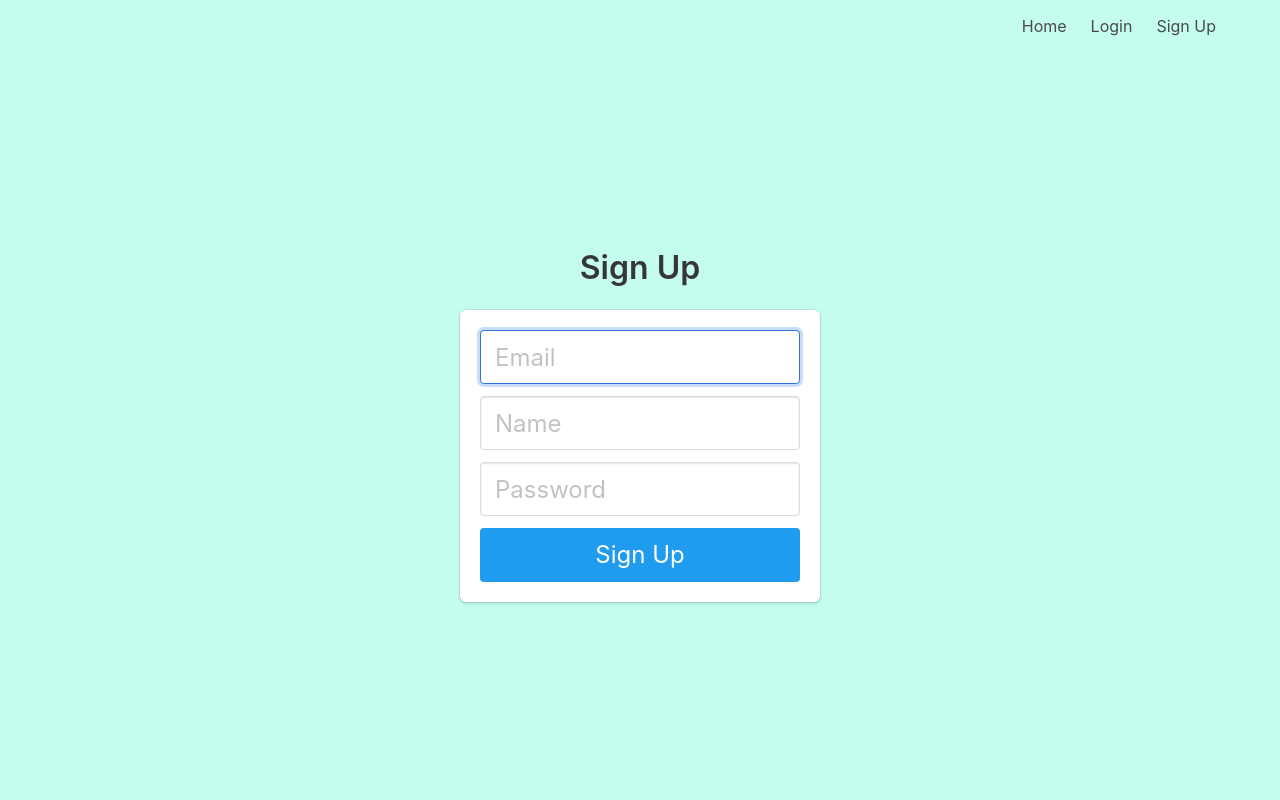
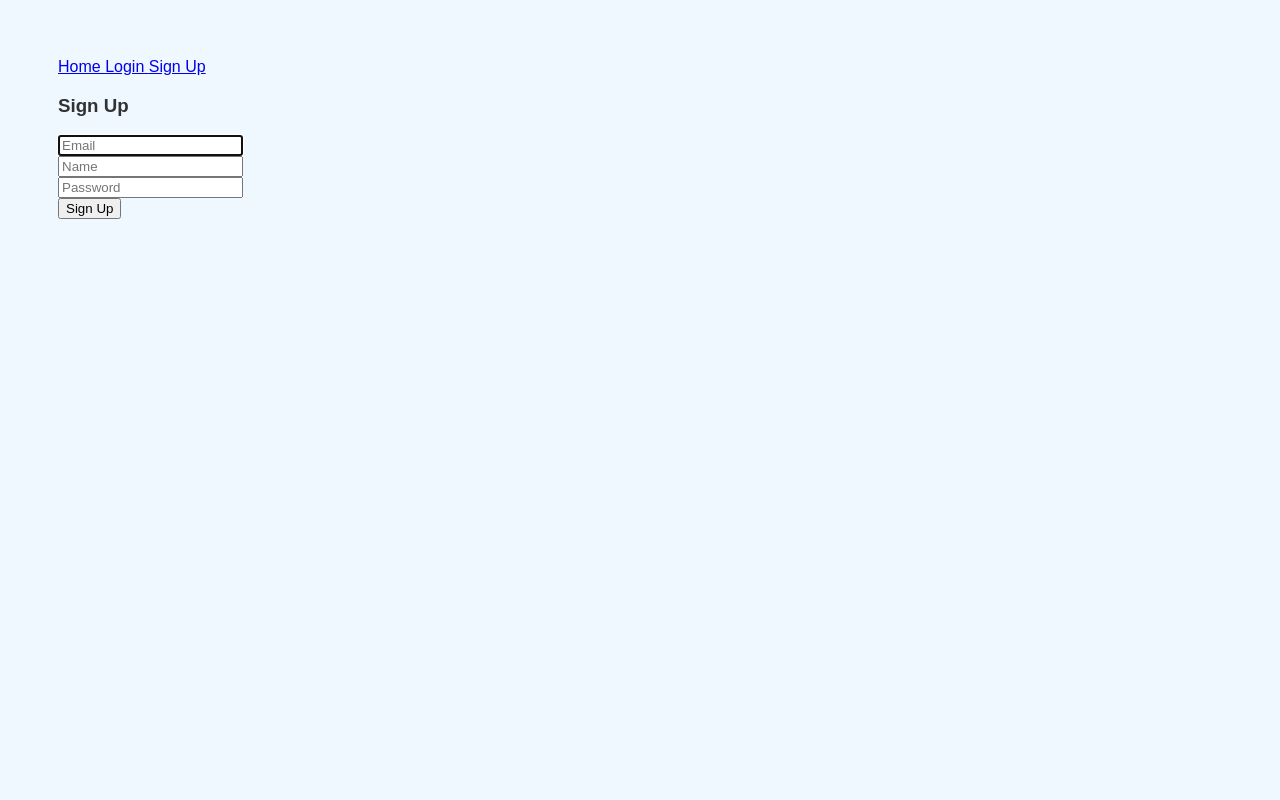
Before and after one commit to khushi-b/Leaf-It, a Python web app: template templates/signup.html in a window 1280 px wide. Run offline with Jinja, Linux system fonts and the light colour scheme; the template is opened without the code that fills it, so the values that code supplies are empty.

Commit message:
Create layout template and new user page

```diff
--- a/static/style.css
+++ b/static/style.css
@@ -1,4 +1,6 @@
 body {
-    background: red;
-    color: yellow;
+    background: aliceblue;
+    color: rgb(50,50,50);
+    font-family: sans-serif;
+    padding: 50px;
 }
--- a/templates/base.html
+++ /dev/null
@@ -1,50 +0,0 @@
-<!DOCTYPE html>
-<html>
-<head>
-    <meta charset="utf-8">
-    <meta http-equiv="X-UA-Compatible" content="IE=edge">
-    <meta name="viewport" content="width=device-width, initial-scale=1">
-    <title>Flask Auth Example</title>
-    <link rel="stylesheet" href="https://cdnjs.cloudflare.com/ajax/libs/bulma/0.7.2/css/bulma.min.css" />
-</head>
-<body>
-<section class="hero is-fullheight" style="background-color:#C4FCEF;">
-    <div class="hero-head">
-        <nav class="navbar">
-            <div class="container">
-                <div id="navbarMenuHeroA" class="navbar-menu">
-                    <div class="navbar-end">
-                        <a href="{{ url_for('main.index') }}" class="navbar-item">
-                            Home
-                        </a>
-                        {% if current_user.is_authenticated %}
-                        <a href="{{ url_for('main.profile') }}" class="navbar-item">
-                            Profile
-                        </a>
-                        {% endif %}
-                        {% if not current_user.is_authenticated %}
-                        <a href="{{ url_for('auth.login') }}" class="navbar-item">
-                            Login
-                        </a>
-                        <a href="{{ url_for('auth.signup') }}" class="navbar-item">
-                            Sign Up
-                        </a>
-                        {% endif %}
-                        {% if current_user.is_authenticated %}
-                        <a href="{{ url_for('auth.logout') }}" class="navbar-item">
-                            Logout
-                        </a>
-                        {% endif %}
-                    </div>
-                </div>
-            </div>
-        </nav>
-    </div>
-    <div class="hero-body">
-        <div class="container has-text-centered">
-            {% block content %}{% endblock %}
-        </div>
-    </div>
-</section>
-</body>
-</html>
--- /dev/null
+++ b/templates/layout.html
@@ -0,0 +1,50 @@
+<!DOCTYPE html>
+<html lang="en">
+<head>
+    <meta charset="UTF-8">
+    <meta http-equiv="X-UA-Compatible" content="IE=edge">
+    <meta name="viewport" content="width=device-width, initial-scale=1.0">
+    <title>{% block title %}{% endblock %}</title>
+    <link rel="stylesheet" href="{{ url_for('static', filename='style.css') }}">
+</head>
+<body>
+    <section class="hero is-fullheight">
+        <div class="hero-head">
+            <nav class="navbar">
+                <div class="container">
+                    <div id="navbarMenuHeroA" class="navbar-menu">
+                        <div class="navbar-end">
+                            <a href="{{ url_for('main.index') }}" class="navbar-item">
+                                Home
+                            </a>
+                            {% if current_user.is_authenticated %}
+                            <a href="{{ url_for('main.profile') }}" class="navbar-item">
+                                Profile
+                            </a>
+                            {% endif %}
+                            {% if not current_user.is_authenticated %}
+                            <a href="{{ url_for('auth.login') }}" class="navbar-item">
+                                Login
+                            </a>
+                            <a href="{{ url_for('auth.signup') }}" class="navbar-item">
+                                Sign Up
+                            </a>
+                            {% endif %}
+                            {% if current_user.is_authenticated %}
+                            <a href="{{ url_for('auth.logout') }}" class="navbar-item">
+                                Logout
+                            </a>
+                            {% endif %}
+                        </div>
+                    </div>
+                </div>
+            </nav>
+        </div>
+        <div class="hero-body">
+            <div class="container has-text-centered">
+                {% block content %}{% endblock %}
+            </div>
+        </div>
+    </section>
+</body>
+</html>
--- a/templates/login.html
+++ b/templates/login.html
@@ -1,5 +1,5 @@
-{% extends "base.html" %}
-
+{% extends "layout.html" %}
+{% block title %}Leaf-It | Log In{% endblock %}
 {% block content %}
 <div class="column is-4 is-offset-4">
     <h3 class="title">Login</h3>
--- a/templates/profile.html
+++ b/templates/profile.html
@@ -1,5 +1,5 @@
-{% extends "base.html" %}
-
+{% extends "layout.html" %}
+{% block title %}Leaf-It | My Plant{% endblock %}
 {% block content %}
 <h1 class="title">
     Welcome, {{name}}!
--- a/templates/signup.html
+++ b/templates/signup.html
@@ -1,5 +1,5 @@
-{% extends "base.html" %}
-
+{% extends "layout.html" %}
+{% block title %}Leaf-It | Sign Up{% endblock %}
 {% block content %}
 <div class="column is-4 is-offset-4">
     <h3 class="title">Sign Up</h3>
```
Also changed, not shown: main.py (+13 -1 lines), templates/new_user.html (added, +11 -0 lines).
